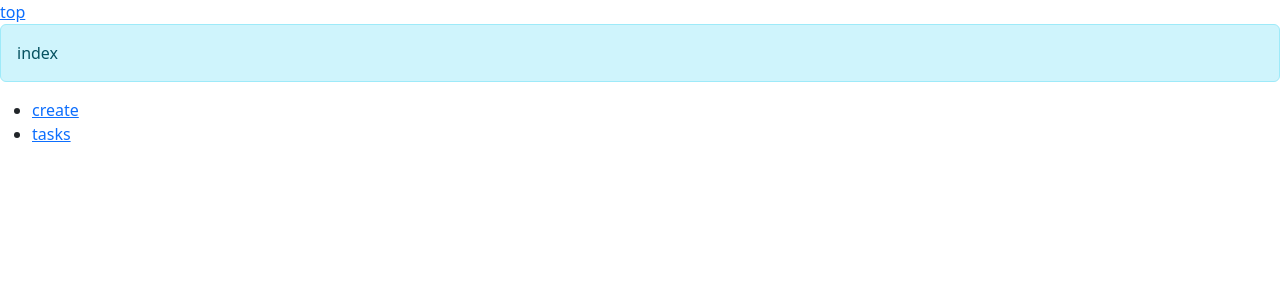
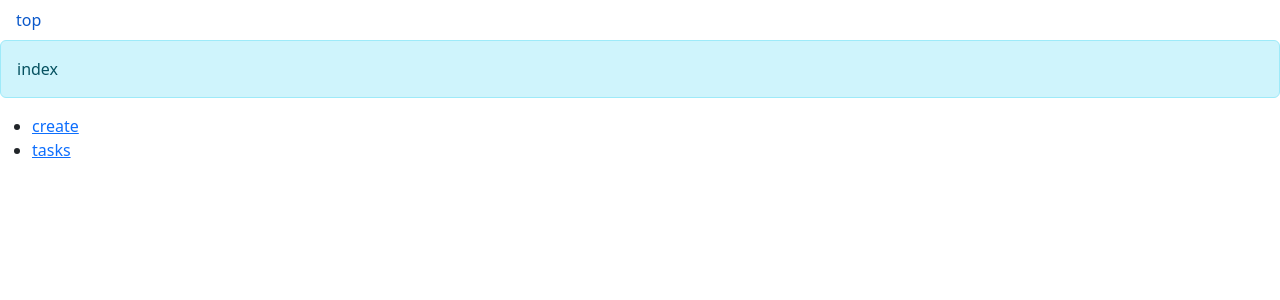
Before and after one commit to yohiharu/trans_task_page, a Flask app: page / in a window 1280 px wide. Shown: the top 300 px of the page. Run offline with Flask 3, Linux system fonts and the light colour scheme.

Commit message:
Add a change

```diff
--- a/flaskr/templates/base.html
+++ b/flaskr/templates/base.html
@@ -8,7 +8,9 @@
     <link href="https://cdn.jsdelivr.net/npm/bootstrap@5.3.0/dist/css/bootstrap.min.css" rel="stylesheet" integrity="sha384-9ndCyUaIbzAi2FUVXJi0CjmCapSmO7SnpJef0486qhLnuZ2cdeRhO02iuK6FUUVM" crossorigin="anonymous">
   </head>
   <body>
-    <a href="{{ url_for("index")}}">top</a>
+  <nav class="nav">
+    <a class="nav-link" href="{{ url_for("index")}}">top</a>
+  </nav>
     {%block content %}
     {% endblock %}
     <script src="https://cdn.jsdelivr.net/npm/bootstrap@5.3.0/dist/js/bootstrap.bundle.min.js" integrity="sha384-geWF76RCwLtnZ8qwWowPQNguL3RmwHVBC9FhGdlKrxdiJJigb/j/68SIy3Te4Bkz" crossorigin="anonymous"></script>
--- a/flaskr/templates/tasks.html
+++ b/flaskr/templates/tasks.html
@@ -2,9 +2,9 @@
 {% block content %}
 <p class="alert alert-info">tasks</p>
 <h2>tasks</h2>
-<ul class="list-group">
+<div class="list-group">
 {% for task in tasks %}
-<li class="list-group-item"><a href="/destroy/{{ task[1] }}">{{ task[0] }}</a></li>
+<a class="list-group-item list-group-item-action" href="/destroy/{{ task[1] }}">{{ task[0] }}</a>
 {% endfor %}
-</ul>
+</div>
 {% endblock %}
```
